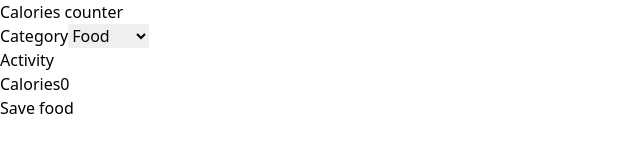
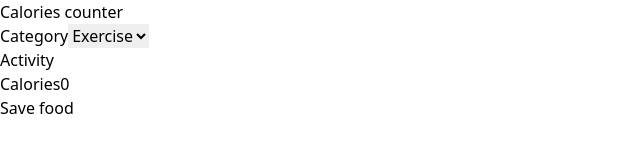
Before and after one commit to IrvinSamboy/ReactCourse-CalorieCounter, a React (Vite) app: page / in a window 1280 px wide. Shown: the top 160 px of the page, without its empty margins (0-640 px from the left). Built offline with nearby package versions, Linux system fonts and the light colour scheme.

Commit message:
Fixing categories values

```diff
--- a/src/data/categories.ts
+++ b/src/data/categories.ts
@@ -2,11 +2,11 @@ import { Category } from "../types";
 
 export const categories : Category[] = [
     {
-        id: 1,
+        id: 0,
         name: "Food"
     },
     {
-        id: 2,
+        id: 1,
         name: "Exercise"
     }
 ]
```
